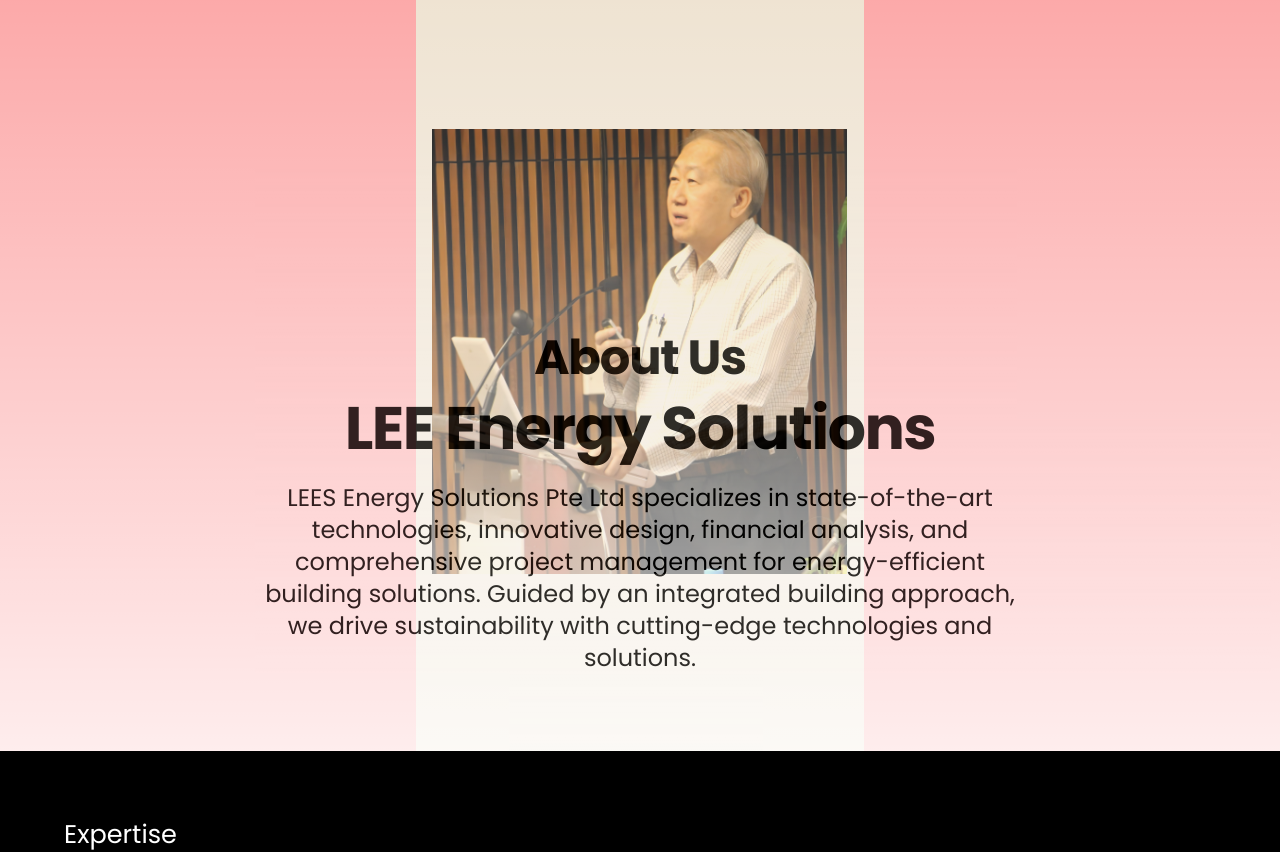
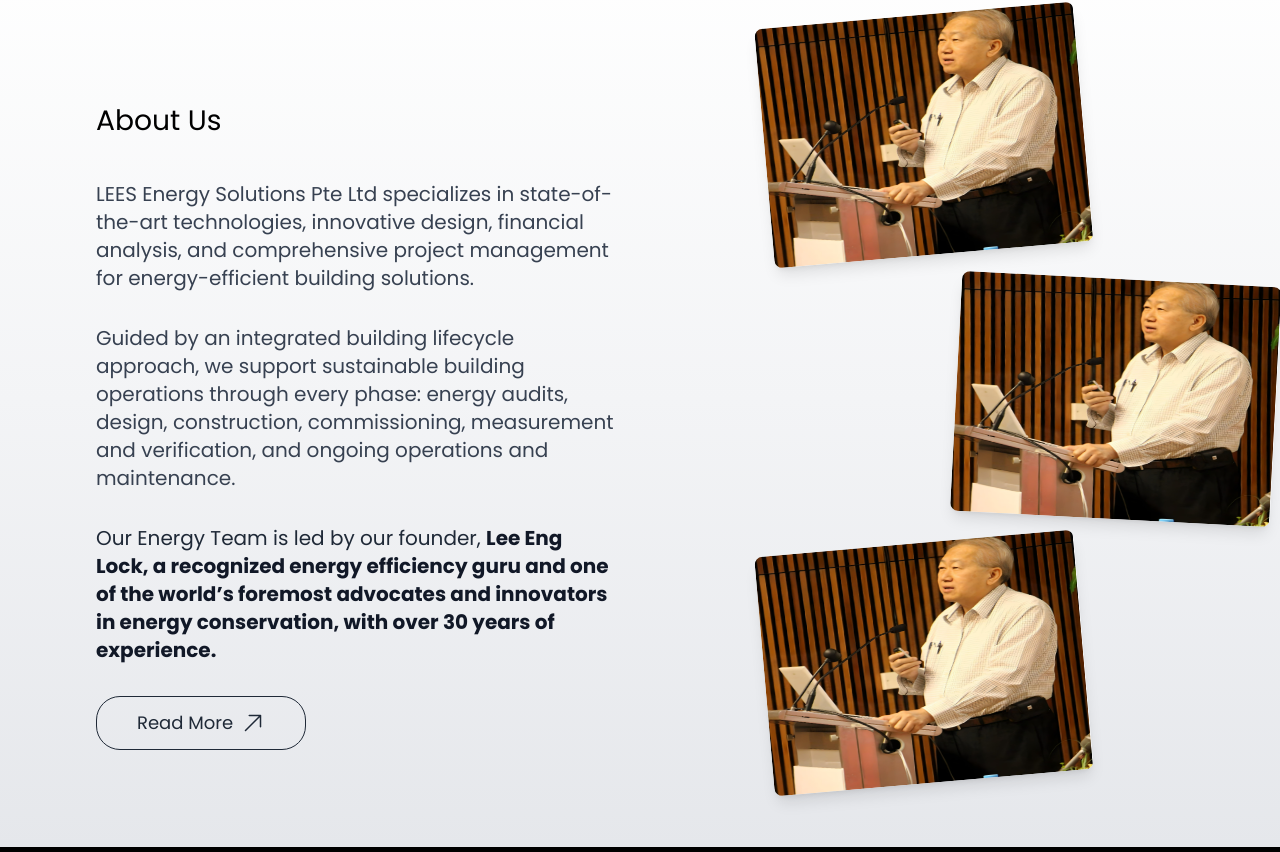
Before and after one commit to swayam-agrahari/Lees-Efficiency, a Next.js app: page / in a window 1280 px wide. Shown: the part 852-1704 px from the top of the page. Built offline with nearby package versions, Linux system fonts and the light colour scheme.

Commit message:
update: revamp aboutUs component

```diff
--- a/components/about/about_us.jsx
+++ b/components/about/about_us.jsx
@@ -1,50 +1,86 @@
 import Image from "next/image";
+import { motion } from "framer-motion";
+import Arrow from "@/components/svg/upward-arror";
 
 export default function AboutUs() {
     return (
-        <div className="max-w-full relative bg-[#eee2d0] " id="about-us">
-            <div className="min-h-screen max-w-full flex  flex-col lg:flex-row gap-x-4">
-                {/* Left and Right Sections */}
-                <div className="bg-red-300 flex-1  ">
-                    <p className="text-center text-xl md:text-2xl lg:text-3xl">Image</p>
-                </div>
+        <div
+            className="bg-gradient-to-b from-white via-gray-100 to-gray-200 text-gray-900 min-h-full flex items-center py-16 px-6 lg:px-24 "
+            id="about-us"
+        >
+            <div className="max-w-6xl mx-auto grid grid-cols-1 lg:grid-cols-2 items-center gap-12 mt:[15vw]">
+                {/* Left Section: Content */}
+                <motion.div
+                    initial={{ opacity: 0, x: -50 }}
+                    animate={{ opacity: 1, x: 0 }}
+                    transition={{ duration: 1 }}
+                    className="space-y-6 lg:space-y-8"
+                >
+                    <h2 className="text-[2.2vw] text-black w-full max-w-[90vw] mb-[3vw] mt-[4vw] flex">
+                        About Us
+                    </h2>
+                    <p className="text-lg lg:text-xl leading-relaxed text-gray-700">
+                        LEES Energy Solutions Pte Ltd specializes in state-of-the-art technologies, innovative design, financial analysis, and comprehensive project
+                        management for energy-efficient building solutions.
+                    </p>
+                    <p className="text-lg lg:text-xl leading-relaxed text-gray-700">
+                        Guided by an integrated building lifecycle approach, we support sustainable building operations through every phase: energy audits, design, construction, commissioning, measurement and verification, and ongoing operations and maintenance.
+                    </p>
+                    <p className="text-lg lg:text-xl font-medium text-gray-800">
+                        Our Energy Team is led by our founder,{" "}
+                        <span className="text-gray-900 font-semibold">
+                            Lee Eng Lock, a recognized energy efficiency guru and one of the world’s foremost advocates and innovators in energy conservation, with over 30 years of experience.
+                        </span>
+                    </p>
+                    <motion.button
+                                className="relative group border  border-gray-800 text-gray-800 [@media(max-width:320px)]:px-3  [@media(max-width:320px)]:py-1  px-6 py-2 md:px-10 md:py-3 rounded-3xl overflow-hidden transition-all duration-300 ease-in-out flex gap-2 items-center justify-center hover:text-white hover:bg-gray-800  "
+                                whileTap={{ scaleX: 1.5 }}
+                            >
+                                <span className="relative group-hover:text-white text-lg">Read More</span>
+                                <span className="z-10"><Arrow /></span>
+                            </motion.button>
+                </motion.div>
 
+                {/* Right Section: Zig-Zag Images */}
+                <div className="relative flex flex-col gap-6 items-center">
+                    {/* Top Image */}
+                    <motion.div
+                        className="relative w-64 h-48 lg:w-80 lg:h-60 shadow-lg rounded-lg overflow-hidden transform rotate-[-5deg]"
+                    >
+                        <Image
+                            alt="Top Image"
+                            src="/assets/lees.png"
+                            fill
+                            className="object-center"
+                            unoptimized
+                        />
+                    </motion.div>
 
-                {/* Center Image Section */}
-                <div className="flex-1  flex justify-center">
-                    <Image
-                        alt="lees"
-                        src={"/assets/lees.png"}
-                        width={500}
-                        height={600}
-                        className="w-full h-full object-contain mix-blend-darken"
-                        unoptimized
-                    />
-                </div>
+                    {/* Middle Image */}
+                    <motion.div
+                        className="relative w-64 h-48 lg:w-80 lg:h-60 shadow-lg rounded-lg overflow-hidden transform rotate-[3deg] translate-x-6 lg:translate-x-[15vw]"
+                    >
+                        <Image
+                            alt="Middle Image"
+                            src="/assets/lees.png"
+                            fill
+                            className="object-center"
+                            unoptimized
+                        />
+                    </motion.div>
 
-                <div className="bg-red-300 flex-1  ">
-                    <p className="text-center text-xl md:text-2xl lg:text-3xl">Image</p>
-                </div>
-            </div>
-
-            {/* Overlay Section with Gradient */}
-            <div className="absolute z-10 top-0 w-full h-full flex flex-col justify-end bg-gradient-to-t from-white to-transparent opacity-80 pb-16 lg:pb-[6vw] px-4 sm:px-8">
-                <div className="flex-1 flex flex-col justify-end items-center text-center">
-                    <div className="text-center opacity-100 mb-6">
-                        <p className="text-2xl sm:text-3xl md:text-4xl lg:text-5xl tracking-tight font-semibold mb-4">
-                            About Us
-                        </p>
-                        <p className="text-3xl sm:text-4xl md:text-5xl lg:text-6xl tracking-tight font-semibold">
-                            LEE Energy Solutions
-                        </p>
-                    </div>
-                    <div className="max-w-[90vw] sm:max-w-[80vw] md:max-w-[70vw] lg:max-w-[60vw]">
-                        <p className="text-base sm:text-lg md:text-xl lg:text-2xl text-center">
-                            LEES Energy Solutions Pte Ltd specializes in state-of-the-art technologies, innovative design, financial analysis, and comprehensive project
-                            management for energy-efficient building solutions. Guided by an integrated building approach, we drive sustainability with cutting-edge
-                            technologies and solutions.
-                        </p>
-                    </div>
+                    {/* Bottom Image */}
+                    <motion.div
+                        className="relative w-64 h-48 lg:w-80 lg:h-60 shadow-lg rounded-lg overflow-hidden transform rotate-[-5deg]"
+                    >
+                        <Image
+                            alt="Bottom Image"
+                            src="/assets/lees.png"
+                            fill
+                            className="object-center"
+                            unoptimized
+                        />
+                    </motion.div>
                 </div>
             </div>
         </div>
```
